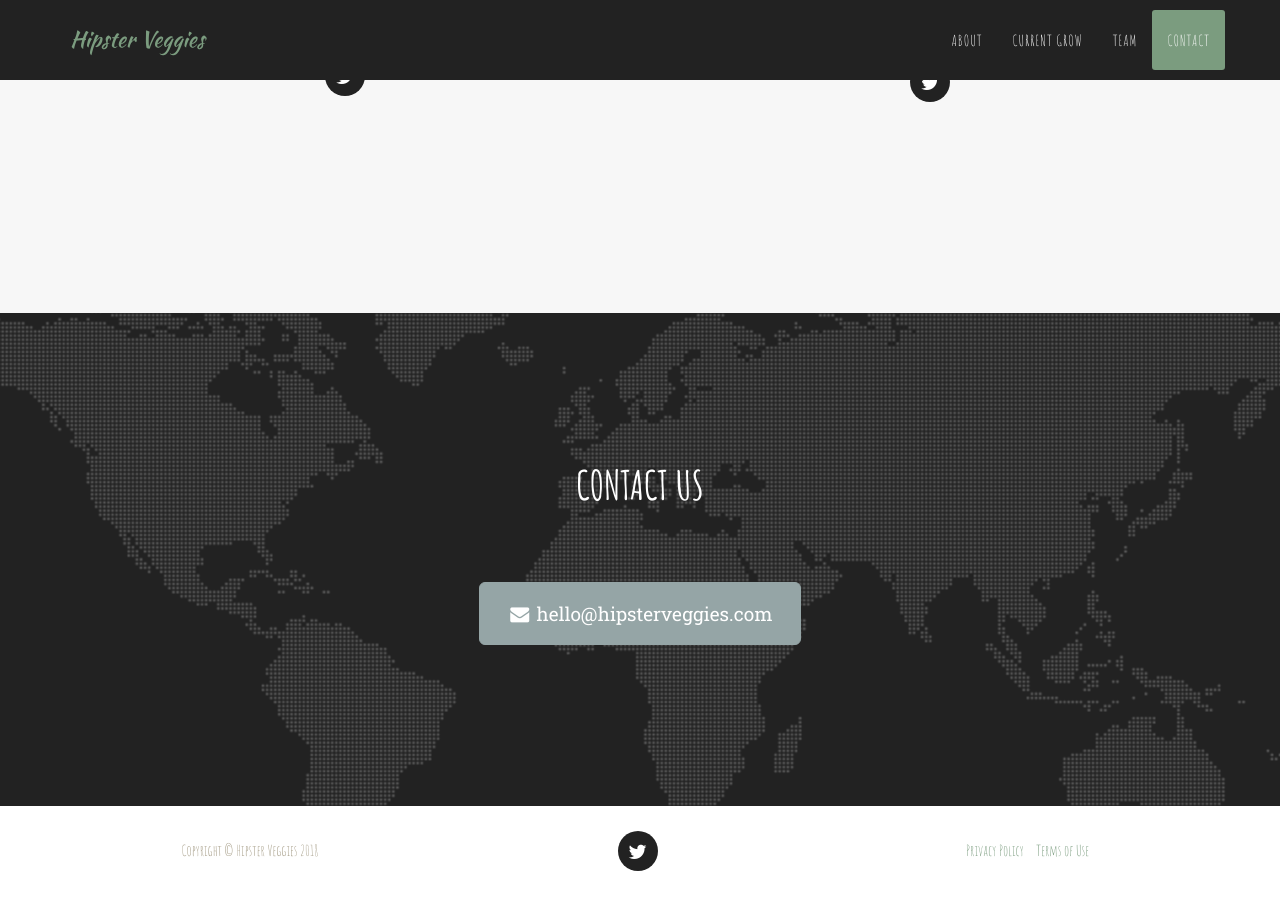
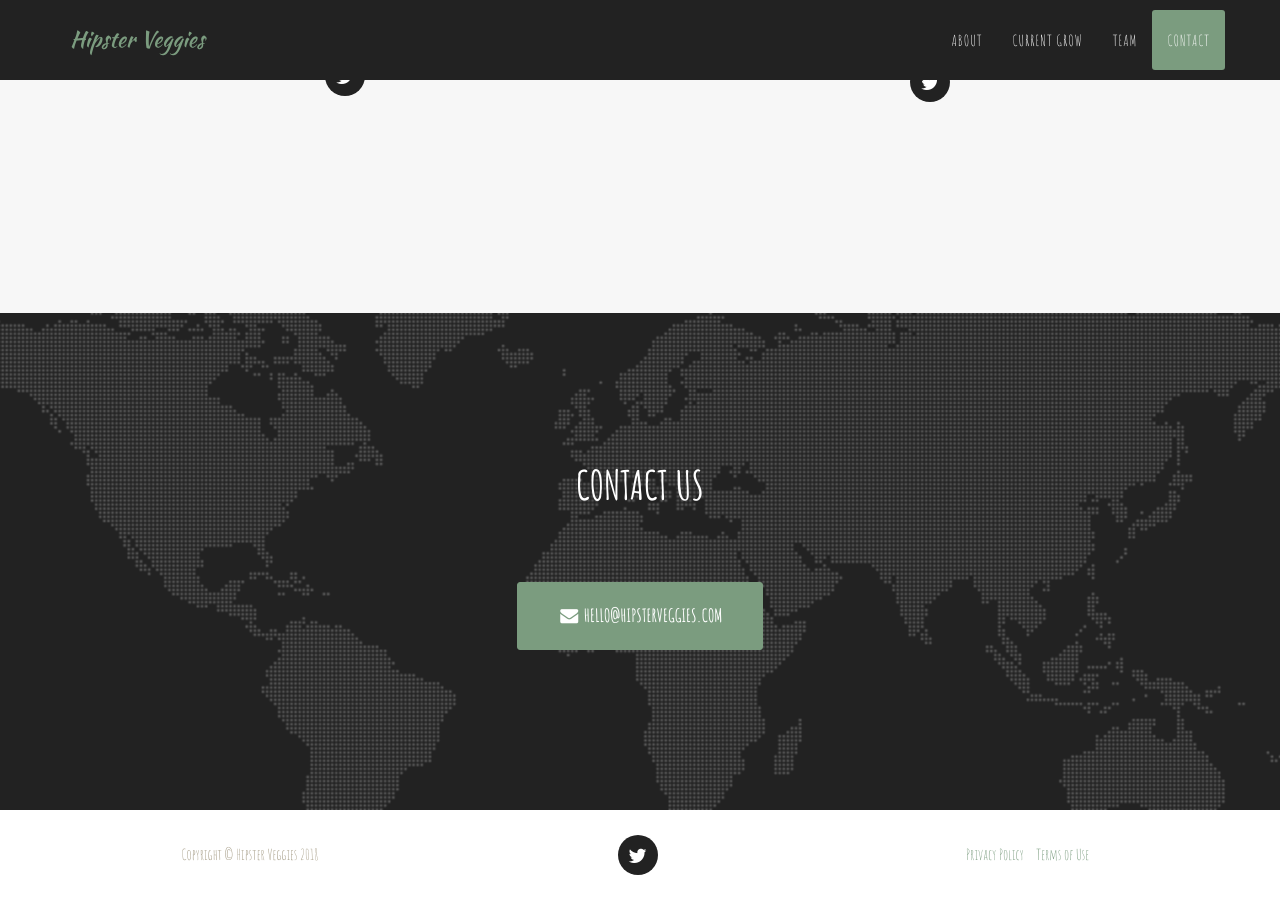
Before and after one commit to jasdumas/hipsterveggies, a Jekyll site: the page built from index.html, in a window 1280 px wide and 900 px high, scrolled down 3414 px. Built offline with Jekyll 4.4.1, drawn with Linux system fonts in a browser that asks for light colours; some web fonts are replaced.

Commit message:
trying to get the buttons to match style

```diff
--- a/_includes/contact.html
+++ b/_includes/contact.html
@@ -5,7 +5,7 @@
                     <h2 class="section-heading">Contact Us</h2>
                     <h3 class="section-subheading text-muted"></h3>
 
-                      <a href="mailto:{{ site.email }}" class="btn btn-default btn-lg"><i class="fa fa-envelope fa-fw"></i> {{ site.email }}</span></a>
+                      <a href="mailto:{{ site.email }}" class="btn btn-xl"><i class="fa fa-envelope fa-fw"></i> {{ site.email }}</span></a>
 
                 </p>
                 </div>
```
